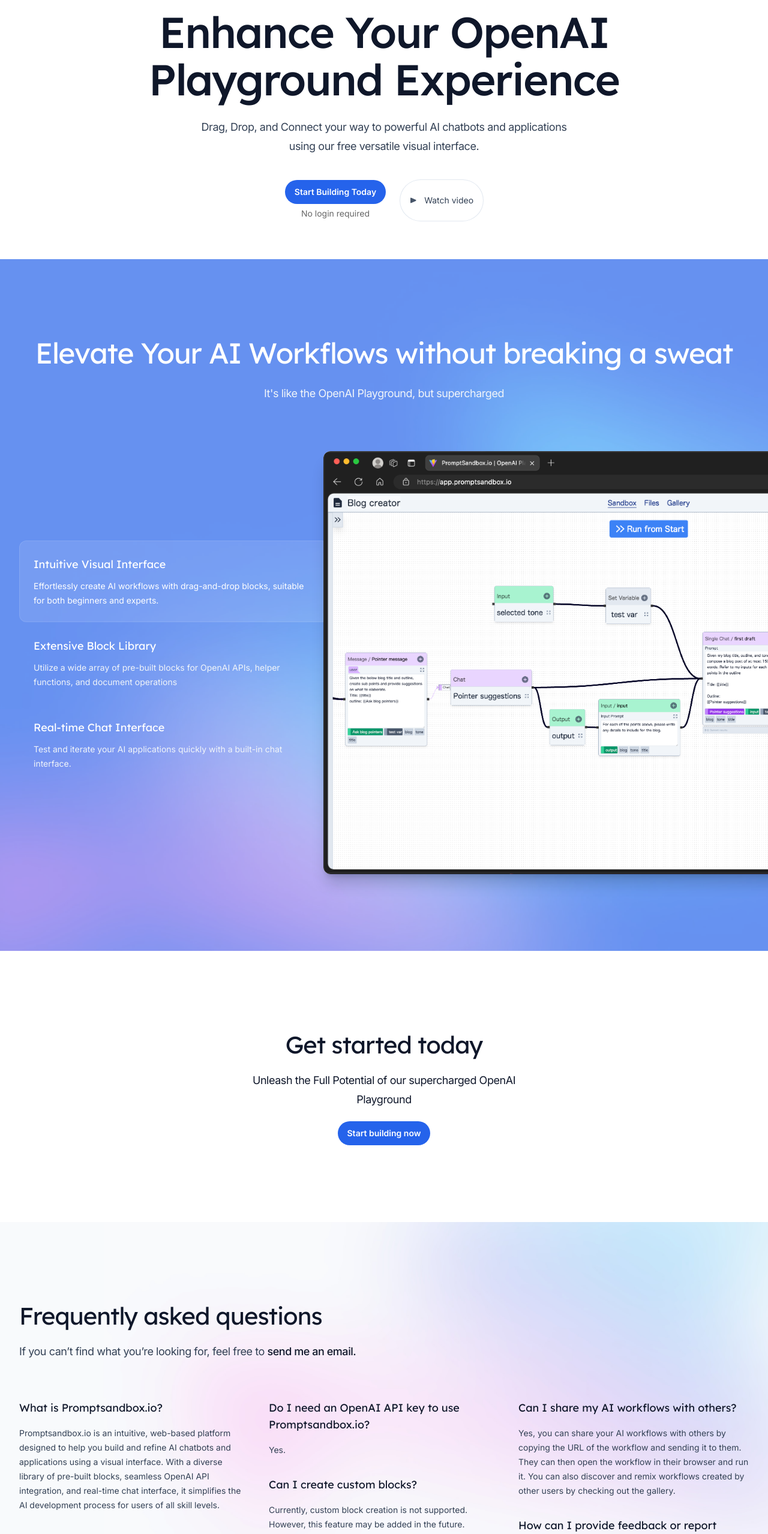
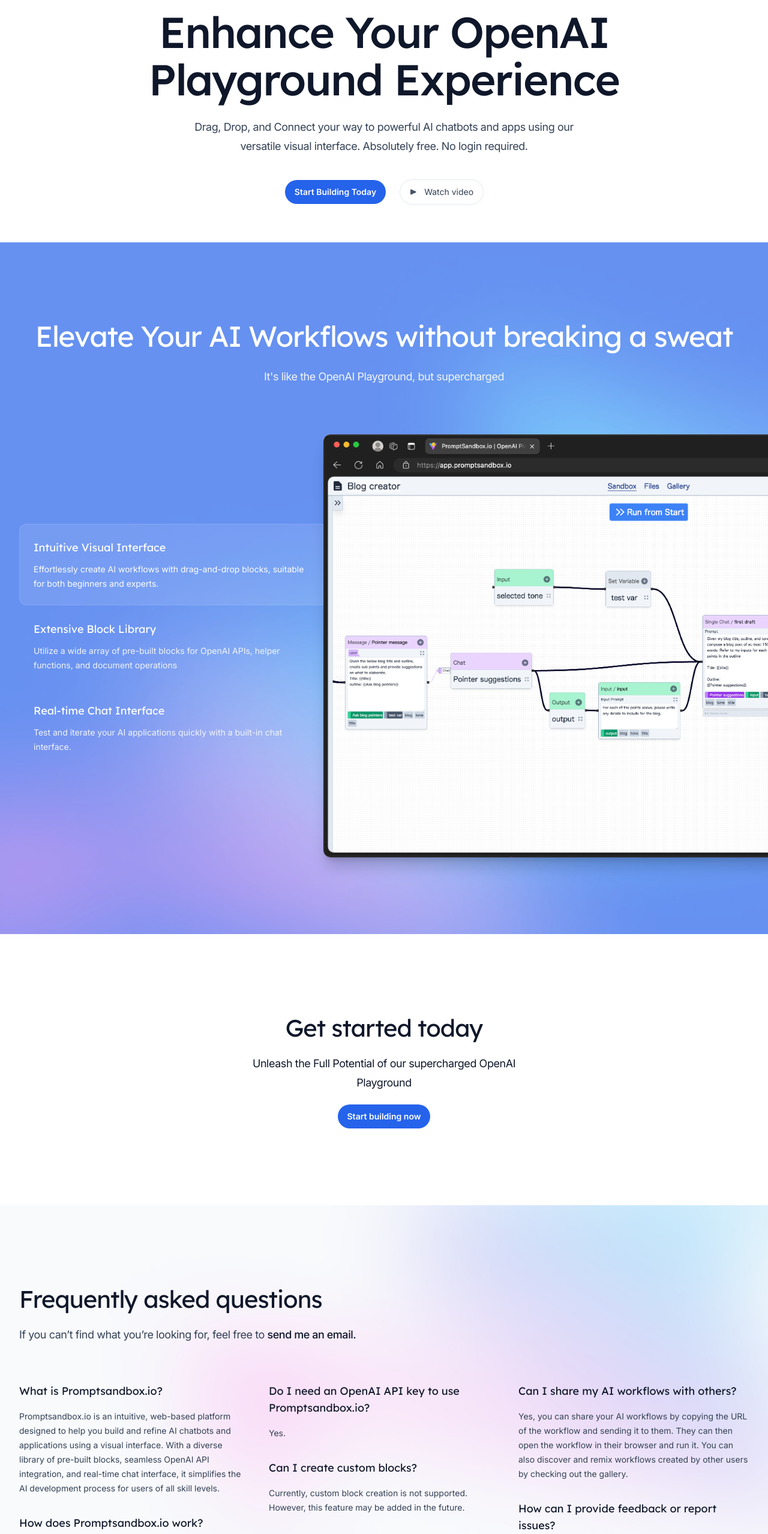
Before and after one commit to Promptsandbox-io/landing, a Next.js app: page / in a window 1280 px wide. Shown: the part 234-2791 px from the top of the page at 60% size. Built offline with nearby package versions, Linux system fonts and the light colour scheme.

Commit message:
minor change

```diff
--- a/src/components/Faqs.jsx
+++ b/src/components/Faqs.jsx
@@ -42,7 +42,7 @@ const faqs = [
   [
     {
       question: 'Can I share my AI workflows with others?',
-      answer:'Yes, you can share your AI workflows with others by copying the URL of the workflow and sending it to them. They can then open the workflow in their browser and run it. You can also discover and remix workflows created by other users by checking out the gallery.',
+      answer:'Yes, you can share your AI workflows by copying the URL of the workflow and sending it to them. They can then open the workflow in their browser and run it. You can also discover and remix workflows created by other users by checking out the gallery.',
     },
     {
       question: 'How can I provide feedback or report issues?',
--- a/src/components/Hero.jsx
+++ b/src/components/Hero.jsx
@@ -16,7 +16,7 @@ export function Hero() {
       Enhance Your OpenAI Playground Experience
       </h1>
       <p className="mx-auto mt-6 max-w-2xl text-lg tracking-tight text-slate-700">
-      Drag, Drop, and Connect your way to powerful AI chatbots and applications using our free versatile visual interface.
+      Drag, Drop, and Connect your way to powerful AI chatbots and apps using our versatile visual interface. Absolutely free. No login required.
       </p>
       <div className="mt-10 flex justify-center gap-x-6">
       <div className='flex flex-col gap-1'>
@@ -29,7 +29,6 @@ export function Hero() {
           Start Building Today
         </span>
         </Button>
-        <p className='text-sm text-black/60'>No login required</p>
       </div>
         <Button
           href="https://www.youtube.com/watch?v=CBPw7FXtaEU"
```
